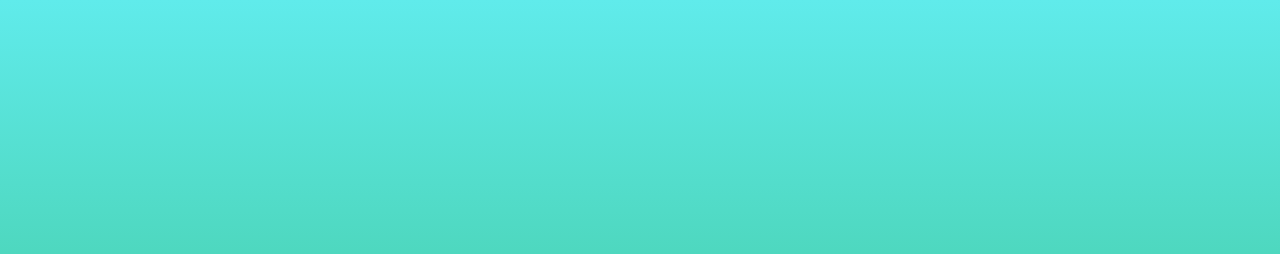
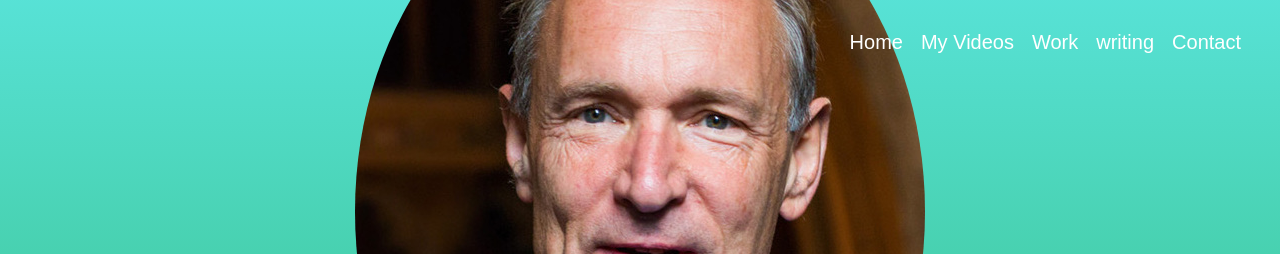
Before and after one commit to Brandon341/TimbernersLee, a plain HTML site: page index.html in a window 1280 px wide. Shown: the top 254 px of the page. Drawn offline with Linux system fonts and the light colour scheme.

Commit message:
Add files via upload

```diff
--- a/index.html
+++ b/index.html
@@ -8,6 +8,24 @@
 </head>
 
 <body>
+    <ul class="menu">
+        <li class="links">
+            Home
+        </li>
+        <li class="links">
+            My Videos
+        </li>
+        <li class="links">
+            Work
+        </li>
+        <li class="links">
+            writing
+        </li>
+        <li class="links">
+            Contact
+        </li>
+    </ul>
+
   <section id="welcome" class="parallax-container">
 <div class="parallax-inner">
 <img src="TIm.jpeg" class="profile"/>
--- a/style.css
+++ b/style.css
@@ -1,2 +1,27 @@
 body { margin: 0; padding-top: 800px; text-align: center; } .profile { border-radius: 50%; } #welcome { position: absolute; bottom: 0; background: linear-gradient(#60ebeb 0%, #27ae60 100%); display: table; width: 100%; height: 100%; }
 h1 { font-size: 40px; font-family: sans-serif; font-weight: 300; } #name { font-size: 50px; font-family: cursive; } h2 { font-size: 30px; font-weight: 300; font-family: monospace; } #bio { font-family: cursive; padding: 50px; } .line { height: 6px; background-color: #000; width: 70px; margin: 8px auto; } .parallax-inner { display: table-cell; vertical-align: middle; }
+.menu
+{
+  list-style: none;
+      font-family: sans-serif;
+    position:absolute;
+    top:10px;
+    right: 30px;
+    z-index: 10;
+    cursor: pointer;
+}
+.links
+{
+ float: left;
+    color: #fff;
+    padding-top: 5px;
+    padding-left: 9px;
+    padding-right: 9px;
+    padding-bottom: 5px;
+    font-family:fantasy;
+    font-size: 20px;
+}
+.links:hover
+{
+    background-color:dodgerblue;
+}
```
Also changed, not shown: TIm.jpeg (added).
